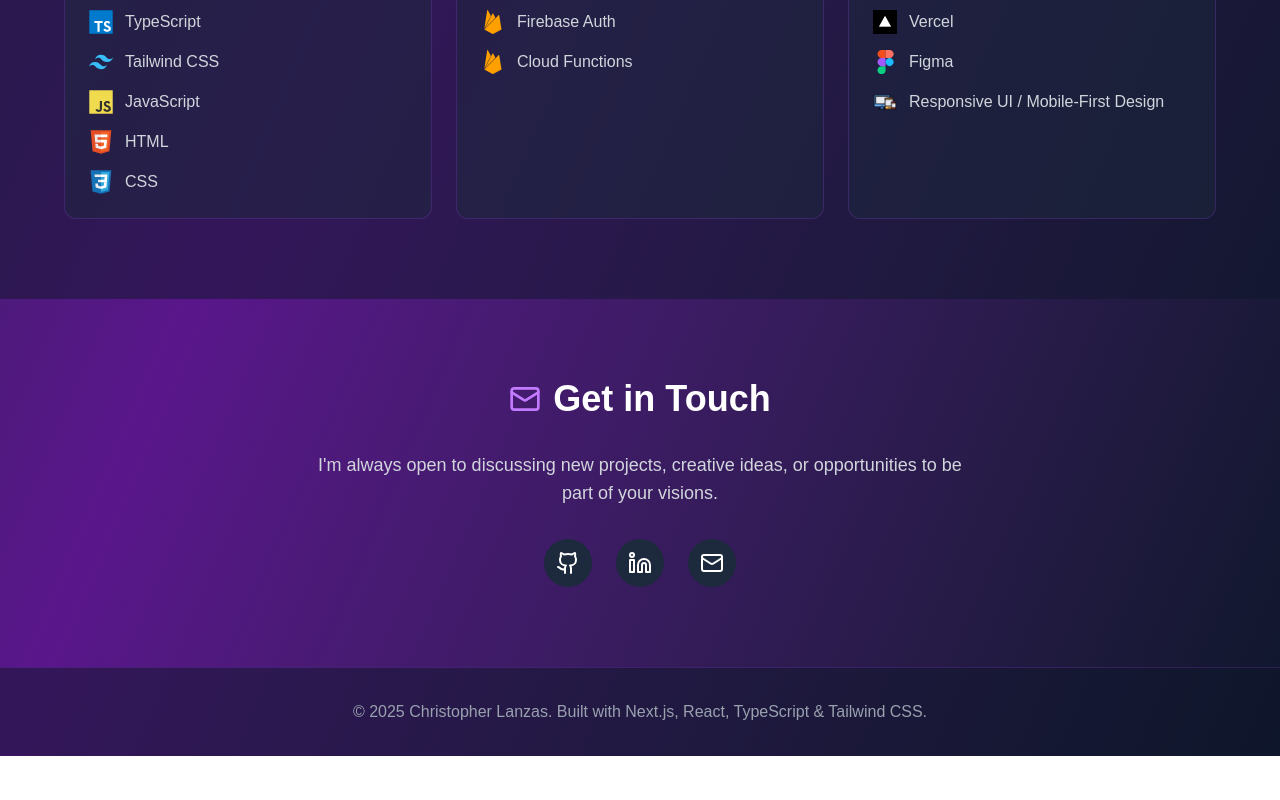
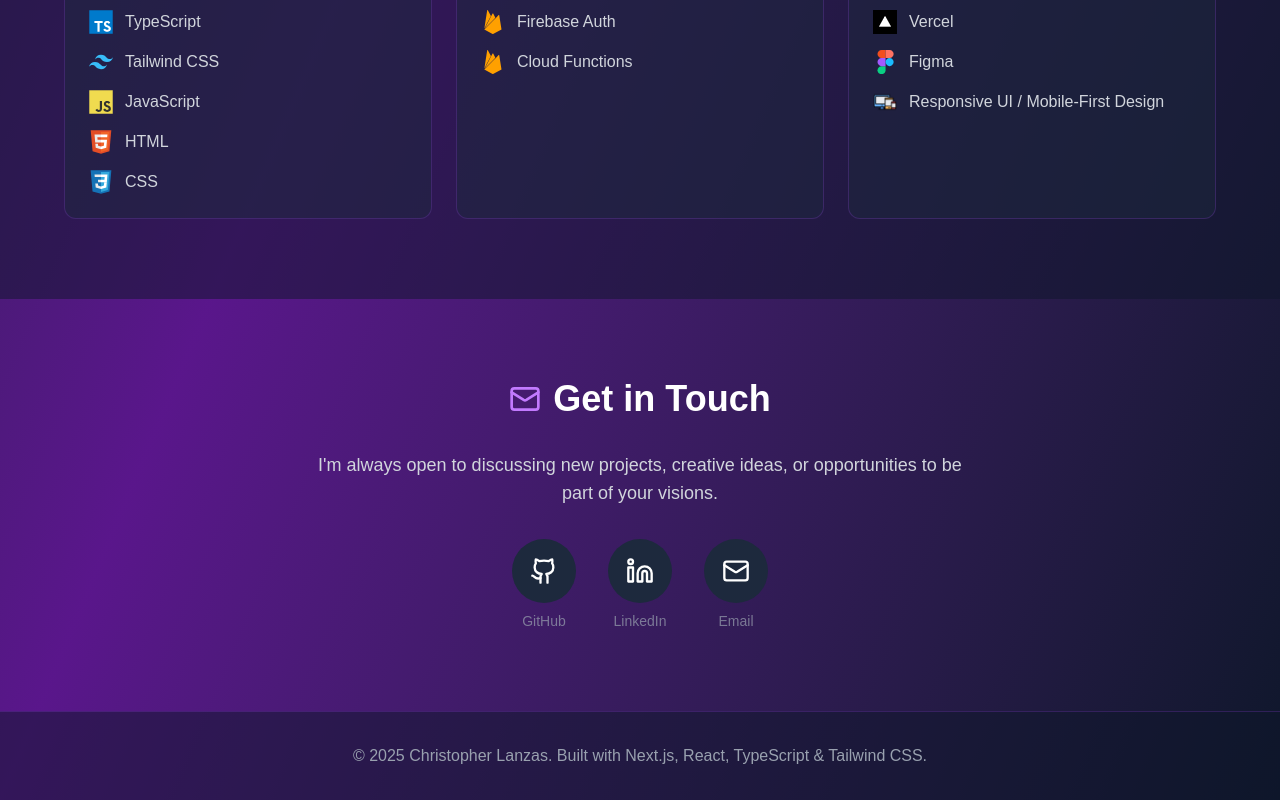
Before and after one commit to Chrislanzas16/chris-portfolio, a Next.js app: page / in a window 1280 px wide. Shown: the part 2239-3039 px from the top of the page. Before the commit the page ends 2995 px from the top, so only its background shows below. Built offline with nearby package versions, Linux system fonts and the light colour scheme.

Commit message:
Modified contact me section

```diff
--- a/app/components/ContactSection.tsx
+++ b/app/components/ContactSection.tsx
@@ -30,51 +30,88 @@ export default function ContactSection({ isDarkMode }: ContactSectionProps) {
           opportunities to be part of your visions.
         </p>
 
-        <div className="flex justify-center gap-6">
+        <div className="flex justify-center gap-8">
           <a
             href="https://github.com/Chrislanzas16"
             target="_blank"
             rel="noopener noreferrer"
-            className={`w-12 h-12 rounded-full flex items-center justify-center transition-colors ${
+            aria-label="Open GitHub profile"
+            className="flex flex-col items-center gap-2 group"
+          >
+            <div
+              className={`w-16 h-16 rounded-full flex items-center justify-center transition-all duration-200 group-hover:-translate-y-1 ${
                 isDarkMode
-                ? "bg-slate-800 hover:bg-purple-500"
-                : "bg-purple-100 hover:bg-purple-500"
+                  ? "bg-slate-800 group-hover:ring-2 group-hover:ring-purple-500"
+
+                  : "bg-purple-100 group-hover:bg-purple-500"
               }`}
             >
               <Github
                 className={isDarkMode ? "text-white" : "text-purple-600"}
-              size={24}
+                size={28}
               />
+            </div>
+            <span
+              className={`hidden sm:block text-sm transition-opacity duration-200 opacity-70 group-hover:opacity-100 ${
+                isDarkMode ? "text-gray-400" : "text-gray-600"
+              }`}
+            >
+              GitHub
+            </span>
           </a>
 
           <a
             href="https://www.linkedin.com/in/christopher-lanzas-12a325174"
             target="_blank"
             rel="noopener noreferrer"
-            className={`w-12 h-12 rounded-full flex items-center justify-center transition-colors ${
+            aria-label="Open LinkedIn profile"
+            className="flex flex-col items-center gap-2 group"
+          >
+            <div
+              className={`w-16 h-16 rounded-full flex items-center justify-center transition-all duration-200 group-hover:-translate-y-1 ${
                 isDarkMode
-                ? "bg-slate-800 hover:bg-purple-500"
-                : "bg-purple-100 hover:bg-purple-500"
+                  ? "bg-slate-800 group-hover:ring-2 group-hover:ring-purple-500"
+                  : "bg-purple-100 group-hover:bg-purple-500"
               }`}
             >
               <Linkedin
                 className={isDarkMode ? "text-white" : "text-purple-600"}
-              size={24}
+                size={28}
               />
+            </div>
+            <span
+              className={`hidden sm:block text-sm transition-opacity duration-200 opacity-70 group-hover:opacity-100 ${
+                isDarkMode ? "text-gray-400" : "text-gray-600"
+              }`}
+            >
+              LinkedIn
+            </span>
           </a>
 
           <a
             href="mailto:chrislanzas89@gmail.com"
-            className={`w-12 h-12 rounded-full flex items-center justify-center transition-colors ${
+            aria-label="Send an email"
+            className="flex flex-col items-center gap-2 group"
+          >
+            <div
+              className={`w-16 h-16 rounded-full flex items-center justify-center transition-all duration-200 group-hover:-translate-y-1 ${
                 isDarkMode
-                ? "bg-slate-800 hover:bg-purple-500"
-                : "bg-purple-100 hover:bg-purple-500"
+                  ? "bg-slate-800 group-hover:ring-2 group-hover:ring-purple-500"
+                  : "bg-purple-100 group-hover:bg-purple-500"
               }`}
             >
               <Mail
                 className={isDarkMode ? "text-white" : "text-purple-600"}
-              size={24}
+                size={28}
               />
+            </div>
+            <span
+              className={`hidden sm:block text-sm transition-opacity duration-200 opacity-70 group-hover:opacity-100 ${
+                isDarkMode ? "text-gray-400" : "text-gray-600"
+              }`}
+            >
+              Email
+            </span>
           </a>
         </div>
       </div>
```
Lines whose indentation alone changed are shown as unchanged.
